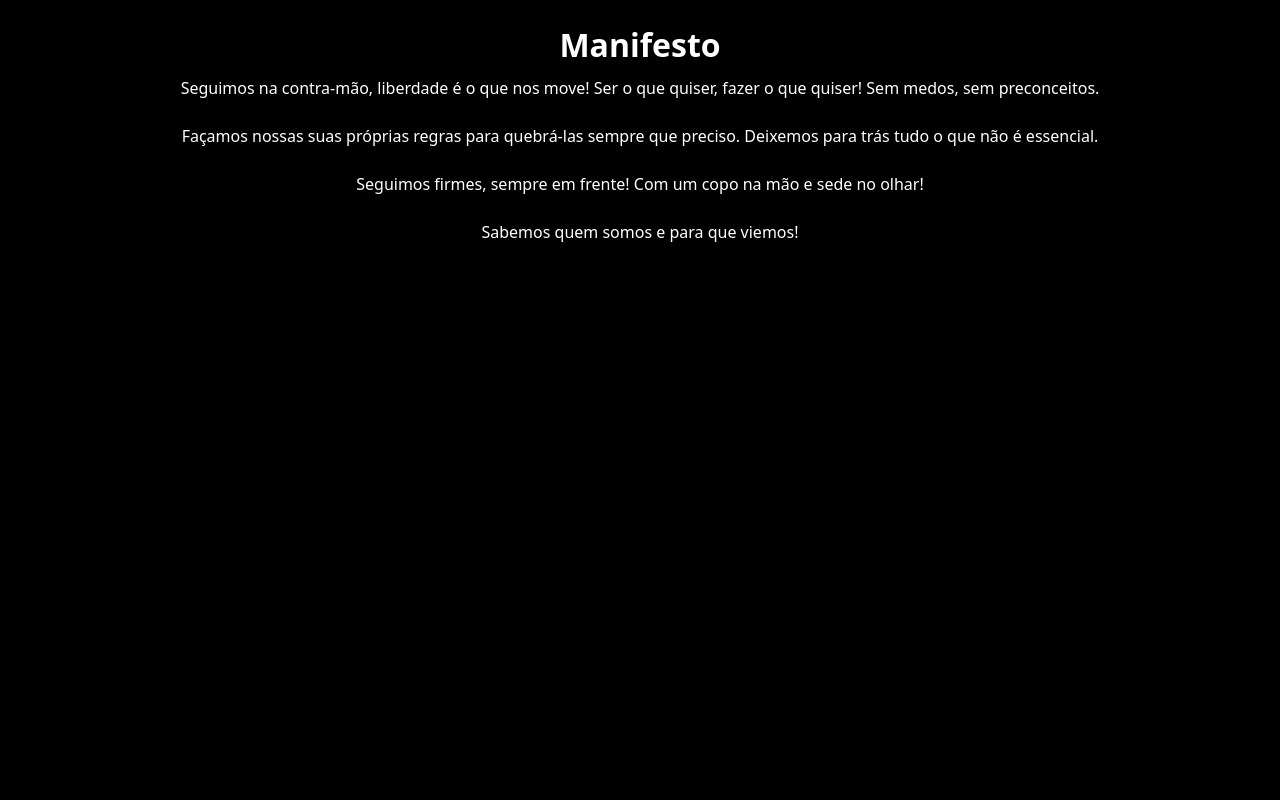
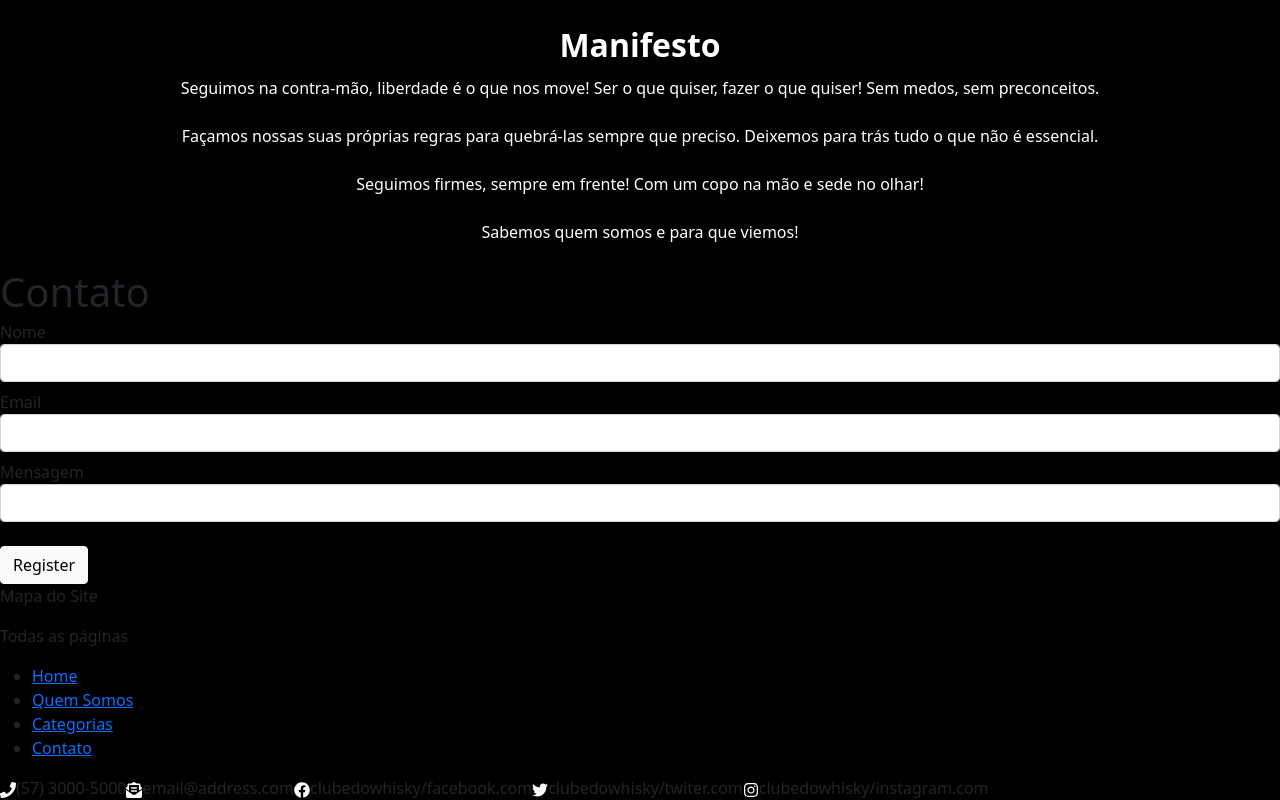
Before and after one commit to Pliniobende/clube-do-whisky-react, a React (Create React App) app: page / in a window 1280 px wide. Shown: the part 724-1524 px from the top of the page. Before the commit the page ends 988 px from the top, so only its background shows below. Built offline with nearby package versions, Linux system fonts and the light colour scheme.

Commit message:
adicionando texto categorias e componente footer

```diff
--- a/package.json
+++ b/package.json
@@ -6,6 +6,7 @@
     "bootstrap": "^5.1.1",
     "bootstrap-react": "^0.5.0-alpha.14",
     "cra-template": "1.1.2",
+    "formik": "^2.2.9",
     "react": "^17.0.2",
     "react-bootstrap": "^1.6.4",
     "react-dom": "^17.0.2",
@@ -14,7 +15,8 @@
     "react-scripts": "4.0.3",
     "react-scroll": "^1.8.4",
     "styled-components": "^5.3.1",
-    "web-vitals": "^2.1.0"
+    "web-vitals": "^2.1.0",
+    "yup": "^0.32.9"
   },
   "scripts": {
     "start": "react-scripts start",
--- /dev/null
+++ b/src/components/Footer/index.js
@@ -0,0 +1,18 @@
+import React from 'react';
+import Signup from '../FormContato';
+import MapaSite from '../MapaSite';
+import RedesSociais from '../RedesSociais';
+
+const Footer = () => {
+    return (
+        <>
+        <Signup />
+        <MapaSite />
+        <RedesSociais />
+
+
+        </>
+    )
+}
+
+export default Footer;
--- /dev/null
+++ b/src/components/FormContato/index.js
@@ -0,0 +1,51 @@
+import React from 'react';
+import { Formik, Form } from 'formik';
+import { TextField } from '../TextField';
+import * as Yup from 'yup';
+import './FormContato.css'
+
+export const Signup = () => {
+  const validate = Yup.object({
+    firstName: Yup.string()
+      .max(15, 'Must be 15 characters or less')
+      .required('Required'),
+    lastName: Yup.string()
+      .max(20, 'Must be 20 characters or less')
+      .required('Required'),
+    email: Yup.string()
+      .email('Email is invalid')
+      .required('Email is required'),
+    password: Yup.string()
+      .min(6, 'Password must be at least 6 charaters')
+      .required('Password is required'),
+    confirmPassword: Yup.string()
+      .oneOf([Yup.ref('password'), null], 'Password must match')
+      .required('Confirm password is required'),
+  })
+  return (
+    <Formik
+      initialValues={{
+        firstName: '',
+        email: '',
+        message:''
+      }}
+      validationSchema={validate}
+      onSubmit={values => {
+        console.log(values)
+      }}
+    >
+      {formik => (
+        <div>
+          <h1 className="my-1 font-weight-bold .display-1">Contato</h1>
+          <Form>
+            <TextField label="Nome" name="firstName" type="text" />
+            <TextField label="Email" name="email" type="email" />
+            <TextField label="Mensagem" name="message" type="text" />
+            <button className="btn btn-light mt-3" type="submit">Register</button>
+          </Form>
+        </div>
+      )}
+    </Formik>
+  )
+}
+export default Signup;
--- /dev/null
+++ b/src/components/MapaSite/index.js
@@ -0,0 +1,18 @@
+import React from 'react';
+
+const MapaSite = () => {
+    return (
+        <>
+        <p className="Mapa">Mapa do Site</p>
+        <p className="allMenu">Todas as páginas</p>
+            <ul className="menuList">
+                <li className="menuItem"> <a href=" ">Home</a> </li>
+                <li className="menuItem"> <a href=" ">Quem Somos</a> </li>
+                <li className="menuItem"> <a href=" ">Categorias</a> </li>
+                <li className="menuItem"> <a href=" ">Contato</a> </li>
+            </ul>
+
+        </>
+    )
+}
+export default MapaSite;
--- /dev/null
+++ b/src/components/RedesSociais/ResedSociais.styles.js
@@ -0,0 +1,21 @@
+import styled from "styled-components";
+import { FaPhone, FaFacebook, FaEnvelopeOpenText, FaTwitter, FaInstagram } from 'react-icons/fa';
+
+export const PhoneIcon = styled(FaPhone)`
+    color: #fff;
+`;
+export const FacebookIcon = styled(FaFacebook)`
+    color: #fff;
+`;
+
+export const EmailIcon = styled(FaEnvelopeOpenText)`
+    color: #fff;
+`;
+
+export const TwitterIcon = styled(FaTwitter)`
+    color: #fff;
+`;
+
+export const InstagramIcon = styled(FaInstagram)`
+    color: #fff;
+`;
--- /dev/null
+++ b/src/components/RedesSociais/index.js
@@ -0,0 +1,21 @@
+import React from 'react';
+import { PhoneIcon, FacebookIcon , EmailIcon, TwitterIcon, InstagramIcon } from './ResedSociais.styles';
+
+const RedesSociais = () => {
+    return (
+        <>
+            <PhoneIcon />
+            <label>(57) 3000-5000</label>
+            <EmailIcon />
+            <label>email@address.com</label>
+            <FacebookIcon />
+            <label>clubedowhisky/facebook.com</label>
+            <TwitterIcon />
+            <label>clubedowhisky/twiter.com</label>
+            <InstagramIcon />
+            <label>clubedowhisky/instagram.com</label>
+        </>
+    )
+}
+
+export default RedesSociais;
--- /dev/null
+++ b/src/components/TextField/index.js
@@ -0,0 +1,17 @@
+import React from 'react';
+import { ErrorMessage, useField } from 'formik';
+
+export const TextField = ({ label, ...props }) => {
+  const [field, meta] = useField(props);
+  return (
+    <div className="mb-2">
+      <label htmlFor={field.name}>{label}</label>
+      <input
+        className={`form-control shadow-none ${meta.touched && meta.error && 'is-invalid'}`}
+        {...field} {...props}
+        autoComplete="off"
+      />
+      <ErrorMessage component="div" name={field.name} className="error" />
+    </div>
+  )
+}
--- a/src/pages/Home.js
+++ b/src/pages/Home.js
@@ -3,6 +3,7 @@ import Navbar from '../components/Navbar';
 import Sidebar from '../components/Sidebar';
 import CarouselW from '../components/Carousel';
 import Manifesto from '../components/Manifesto';
+import Footer from '../components/Footer';
 
 
 const Home = () => {
@@ -17,6 +18,7 @@ const Home = () => {
         <Navbar toggle={toggle} />
         <CarouselW />
         <Manifesto />
+        <Footer />
         </>
     )
 }
```
Also changed, not shown: src/components/FormContato/FormContato.css (added), 1 other file (tests, documents, lock files or other folders).
